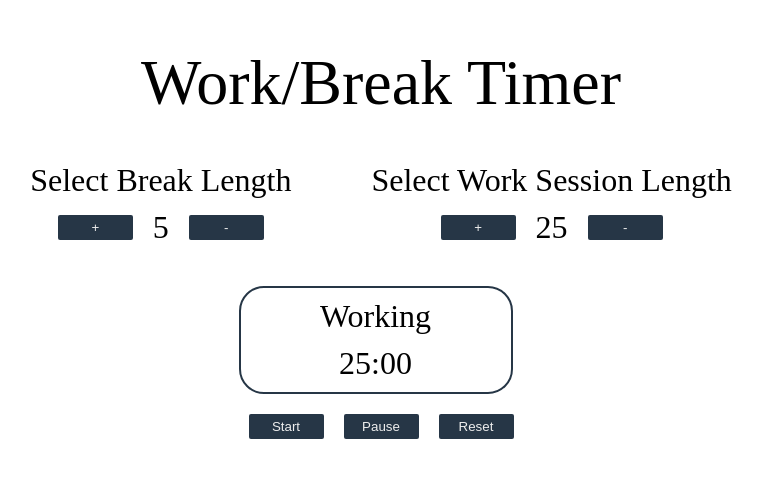
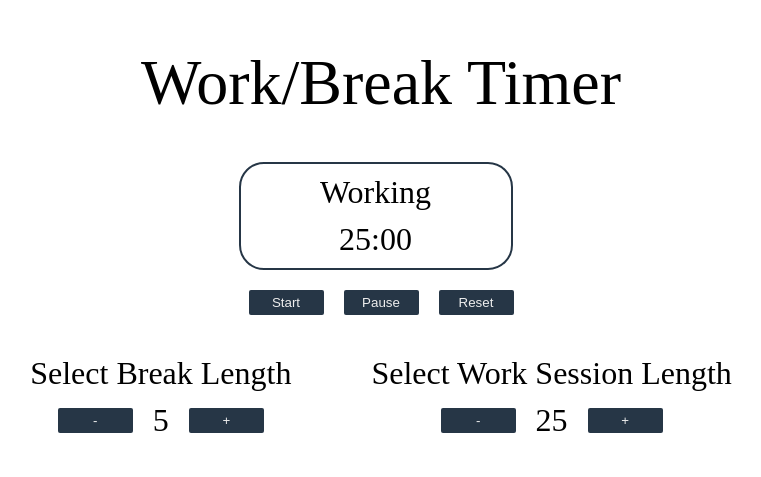
Before and after one commit to gauerpower/work-break-timer, a React (Create React App) app: page / in a window 1280 px wide. Shown: the part 147-624 px from the top of the page, without its empty margins (259-1020 px from the left). Built offline with nearby package versions, Linux system fonts and the light colour scheme.

Commit message:
Converted Timer component into a functional component with hooks rather than a class. Ironed out bugs.

```diff
--- a/src/App.css
+++ b/src/App.css
@@ -57,7 +57,6 @@ button {
 
 .timer-container {
     border: 2px solid #263646;
-    margin-top: 40px;
     border-radius: 25px;
     width: 250px;
     text-align: center;
@@ -69,6 +68,7 @@ button {
 }
 
 .timer-controls {
+    margin-bottom: 40px;
     margin-top: 20px;
     text-align: center;
 }
--- a/src/components/App.jsx
+++ b/src/components/App.jsx
@@ -12,17 +12,116 @@ class App extends React.Component {
             workLength: 25,
             breakLength: 5,
             timerMinute: 25,
+            selectorsShouldAppear: true
+        };
+
+        this.increaseBreakLength = this.increaseBreakLength.bind(this);
+        this.decreaseBreakLength = this.decreaseBreakLength.bind(this);
+        this.increaseWorkLength = this.increaseWorkLength.bind(this);
+        this.decreaseWorkLength = this.decreaseWorkLength.bind(this);
+        this.decrementTimerMinute = this.decrementTimerMinute.bind(this);
+        this.handleWhetherSelectorsShouldAppear = this.handleWhetherSelectorsShouldAppear.bind(this);
+        this.resetTimerMinute = this.resetTimerMinute.bind(this);
+        this.toggleTimerSource = this.toggleTimerSource.bind(this);
+
+
+
+
+
+    }
+
+    increaseBreakLength() {
+        this.setState((prevState)=>{
+            return{
+                breakLength: prevState.breakLength + 1
+            }
+        })
+    }
+
+    decreaseBreakLength() {
+        this.setState((prevState)=>{
+            return {
+                breakLength: prevState.breakLength - 1
+            }
+        })
+    }
+
+    increaseWorkLength() {
+        this.setState((prevState)=> {
+            return {
+                workLength: prevState.workLength + 1,
+                timerMinute: prevState.workLength + 1
+            }
+        })
+    }
+
+    decreaseWorkLength() {
+        this.setState((prevState)=> {
+            return {
+                workLength: prevState.workLength - 1,
+                timerMinute: prevState.workLength - 1
+            }
+        })
+    }
+
+    decrementTimerMinute() {
+        this.setState((prevState) => {
+            return {
+                timerMinute: prevState.timerMinute - 1
+            }
+        })
+    }
+
+    resetTimerMinute() {
+        this.setState({
+            timerMinute: this.state.workLength
+        })
+    }
+
+
+    toggleTimerSource(isWorking) {
+        if (isWorking) {
+            this.setState({
+                timerMinute: this.state.workLength
+            })
+        } else {
+            this.setState({
+                timerMinute: this.state.breakLength
+            })
         }
     }
+
+    handleWhetherSelectorsShouldAppear(status) {
+        this.setState({
+            selectorsShouldAppear: status
+        })
+    }
+
+
     render(){
         return (<div className="App">
         <h1>Work/Break Timer</h1>
-        <div className="selector-area">
-        <BreakSelector breakLength={this.state.breakLength}/>
-        <WorkSelector workLength={this.state.workLength}/>
+        <Timer timerMinute={this.state.timerMinute}
+                breakLength={this.state.breakLength}
+                decrementTimerMinute={this.decrementTimerMinute}
+                toggleTimerSource={this.toggleTimerSource}
+                resetTimerMinute={this.resetTimerMinute}
+                handleWhetherSelectorsShouldAppear={this.handleWhetherSelectorsShouldAppear}
+        />
+       <div className="selector-area">
+        <BreakSelector
+        breakLength={this.state.breakLength}
+            increaseBreakLength={this.increaseBreakLength}
+            decreaseBreakLength={this.decreaseBreakLength}
+            selectorsShouldAppear={this.state.selectorsShouldAppear}
+        />
+        <WorkSelector
+        workLength={this.state.workLength}
+            increaseWorkLength={this.increaseWorkLength}
+            decreaseWorkLength={this.decreaseWorkLength}
+            selectorsShouldAppear={this.state.selectorsShouldAppear}
+        />
         </div>
-
-        <Timer timerMinute={this.state.timerMinute}/>
     </div>)
     }
 
--- a/src/components/BreakSelector.jsx
+++ b/src/components/BreakSelector.jsx
@@ -1,13 +1,30 @@
 import React from "react";
 
 function BreakSelector(props) {
+    function decreaseCounter() {
+        if (props.breakLength > 1) {
+            props.decreaseBreakLength();
+
+        } else {
+            return;
+        }
+    }
+    function increaseCounter() {
+        if (props.breakLength <= 60) {
+            props.increaseBreakLength();
+        } else {
+            return;
+        }
+    }
+
+// Note to self: Visibility leaves elements in place. Display removes them from HTML flow.
     return (
-        <div className="selector">
+        <div style={{visibility: props.selectorsShouldAppear ? "visible" : "hidden"}} className="selector">
             <h3>Select Break Length</h3>
             <div className="selector-button-area">
-            <button>+</button>
-            <p className="selected-interval">{props.breakLength}</p>
-            <button>-</button>
+                <button onClick={decreaseCounter}>-</button>
+                <p className="selected-interval">{props.breakLength}</p>
+                <button onClick={(increaseCounter)}>+</button>
             </div>
         </div>
     )
--- a/src/components/Timer.jsx
+++ b/src/components/Timer.jsx
@@ -1,36 +1,178 @@
-import React from "react";
+import React, {useState, useEffect} from "react";
 
-class Timer extends React.Component {
-    constructor(props) {
-        super();
-        this.state = {
-            isWorking: true,
-            timerSecond: 0
+function Timer(props) {
+
+    const [isWorking, setWorking] = useState(true);
+    const [timerSecond, setTimerSecond] = useState(0);
+    const [isTicking, toggleTicking] = useState(false);
+
+    function start() {
+        toggleTicking(true);
+        props.handleWhetherSelectorsShouldAppear(false)
+    }
+
+    function pause() {
+        toggleTicking(false);
+    }
+
+    function reset() {
+        pause();
+        props.resetTimerMinute();
+        props.handleWhetherSelectorsShouldAppear(true);
+        setTimerSecond(0);
+        setWorking(true)
+    }
+
+    function decreaseTime() {
+        const currentTimerSecond = timerSecond;
+        const currentTimerMinute = props.timerMinute;
+        const currentIsWorking = isWorking;
+        if (currentTimerSecond !== 0) {
+            setTimerSecond(currentTimerSecond - 1);
+            return;
+        }
+        if (currentTimerSecond === 0 && currentTimerMinute !== 0) {
+            props.decrementTimerMinute();
+            setTimerSecond(59);
+            return;
+        }
+        if (currentTimerSecond === 0 && currentTimerMinute === 0){
+            props.toggleTimerSource(!currentIsWorking);
+            setWorking(!currentIsWorking);
+            return;
         }
     }
 
 
-    render() {
+    useEffect(()=> {
+        let countdown;
+        if (isTicking) {
+            countdown = setInterval(decreaseTime, 10);
+        }
+        if (!isTicking) {
+            clearInterval(countdown)
+        }
+        return () => clearInterval(countdown);
+    }, [decreaseTime, props, isTicking])
+
         return (
             <div>
                 <div className="timer-container">
-                    <h3>{this.state.isWorking === true ? "Working" : "On a break"}</h3>
-                    <span className="timer-display">{this.props.timerMinute}</span>
+                    <h3>{isWorking === true ? "Working" : "On a break"}</h3>
+                    <span className="timer-display">{props.timerMinute}</span>
                     <span className="timer-display">:</span>
-                    <span className="timer-display">{this.state.timerSecond === 0
-                    ? "00"
-                    : this.state.timerSecond < 10
-                    ? "0" + this.state.timerSecond
-                    : this.state.timerSecond}</span>
+                    <span className="timer-display">{timerSecond === 0 ? "00"
+                    : timerSecond < 10 ? "0" + timerSecond : timerSecond}</span>
                 </div>
                 <div className="timer-controls">
-                    <button>Start</button>
-                    <button>Pause</button>
-                    <button>Reset</button>
+                    <button onClick={start}>Start</button>
+                    <button onClick={pause}>Pause</button>
+                    <button onClick={reset}>Reset</button>
                 </div>
             </div>
         )
-    }
+
 }
 
 export default Timer;
+
+
+// Old class syntax (here for reference):
+
+// class Timer extends React.Component {
+//     constructor(props) {
+//         super();
+//         this.state = {
+//             isWorking: true,
+//             timerSecond: 0,
+//             intervalID: 0
+//         }
+
+//         this.start = this.start.bind(this);
+//         this.pause = this.pause.bind(this);
+//         this.reset = this.reset.bind(this);
+
+//         this.decreaseTime = this.decreaseTime.bind(this);
+
+//     }
+
+//     start() {
+//         let intervalID = setInterval(this.decreaseTime, 1000);
+//         this.props.handleWhetherSelectorsShouldAppear(false);
+
+
+
+//         this.setState({
+//             intervalID: intervalID
+//         })
+//     }
+
+//     pause() {
+//         clearInterval(this.state.intervalID);
+//     }
+
+//     reset() {
+//         this.pause();
+//         this.props.resetTimerMinute();
+//         this.props.handleWhetherSelectorsShouldAppear(true);
+//         this.setState({
+//             timerSecond: 0,
+//             isWorking: true
+//         })
+//     }
+
+//     decreaseTime() {
+//         switch(this.state.timerSecond) {
+//             case 0:
+//                 if (this.props.timerMinute === 0) {
+//                     if (this.state.isWorking) {
+//                         this.setState({
+//                             isWorking: false
+//                         });
+//                         this.props.toggleTimerSource(this.state.isWorking);
+//                     } else {
+//                         this.setState({
+//                             isWorking: true
+//                         });
+//                         this.props.toggleTimerSource(this.state.isWorking);
+//                     }
+//                 } else {
+//                     this.props.decrementTimerMinute();
+//                     this.setState({
+//                         timerSecond: 59
+//                     })
+//                 }
+//                 break;
+//             default:
+//                 this.setState((prevState)=>{
+//                     return {
+//                     timerSecond: prevState.timerSecond - 1
+//                 }
+//                 })
+//                 break;
+//         }
+//     }
+
+
+//     render() {
+//         return (
+//             <div>
+//                 <div className="timer-container">
+//                     <h3>{this.state.isWorking === true ? "Working" : "On a break"}</h3>
+//                     <span className="timer-display">{this.props.timerMinute}</span>
+//                     <span className="timer-display">:</span>
+//                     <span className="timer-display">{this.state.timerSecond === 0
+//                     ? "00"
+//                     : this.state.timerSecond < 10
+//                     ? "0" + this.state.timerSecond
+//                     : this.state.timerSecond}</span>
+//                 </div>
+//                 <div className="timer-controls">
+//                     <button onClick={this.start}>Start</button>
+//                     <button onClick={this.pause}>Pause</button>
+//                     <button onClick={this.reset}>Reset</button>
+//                 </div>
+//             </div>
+//         )
+//     }
+// }
--- a/src/components/WorkSelector.jsx
+++ b/src/components/WorkSelector.jsx
@@ -1,13 +1,28 @@
 import React from "react";
 
 function WorkSelector(props) {
+    function decreaseCounter() {
+        if (props.workLength > 1) {
+            props.decreaseWorkLength();
+
+        } else {
+            return;
+        }
+    }
+    function increaseCounter() {
+        if (props.workLength <= 60) {
+            props.increaseWorkLength();
+        } else {
+            return;
+        }
+    }
     return (
-        <div className="selector">
+        <div style={{visibility: props.selectorsShouldAppear ? "visible" : "hidden"}}className="selector">
             <h3>Select Work Session Length</h3>
             <div className="selector-button-area">
-            <button>+</button>
-            <p className="selected-interval">{props.workLength}</p>
-            <button>-</button>
+                <button onClick={decreaseCounter}>-</button>
+                <p className="selected-interval">{props.workLength}</p>
+                <button onClick={(increaseCounter)}>+</button>
             </div>
         </div>
     )
--- a/src/index.js
+++ b/src/index.js
@@ -11,3 +11,7 @@ root.render(
 // Modifications to eventually make:
 // •Refactor Classes into functions with hooks
 // •Customize CSS
+// •Refactor to DRY things out
+// •Set up chime and color shift (probably need to give the app a border
+// or else this will look weird)
+// •Create work/break session counters
```
